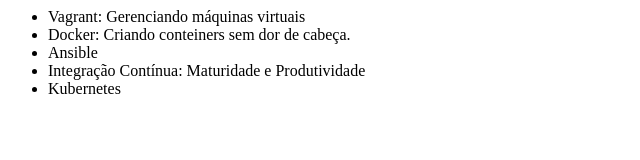
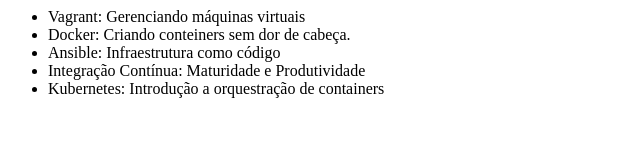
Before and after one commit to tatianecsantos/alura-git, a plain HTML site: page index.html in a window 1280 px wide. Shown: the whole page, without its empty margins (0-640 px from the left). Drawn offline with Linux system fonts and the light colour scheme.

Commit message:
Alterando nome do curso de Ansible

```diff
--- a/index.html
+++ b/index.html
@@ -9,9 +9,9 @@
 	<ul>
 		<li>Vagrant: Gerenciando máquinas virtuais</li>
 		<li>Docker: Criando conteiners sem dor de cabeça.</li>
-		<li>Ansible</li>
+		<li>Ansible: Infraestrutura como código</li>
 		<li>Integração Contínua: Maturidade e Produtividade</li>
-		<li>Kubernetes</li>
+		<li>Kubernetes: Introdução a orquestração de containers</li>
 
 	</ul>
 
```
